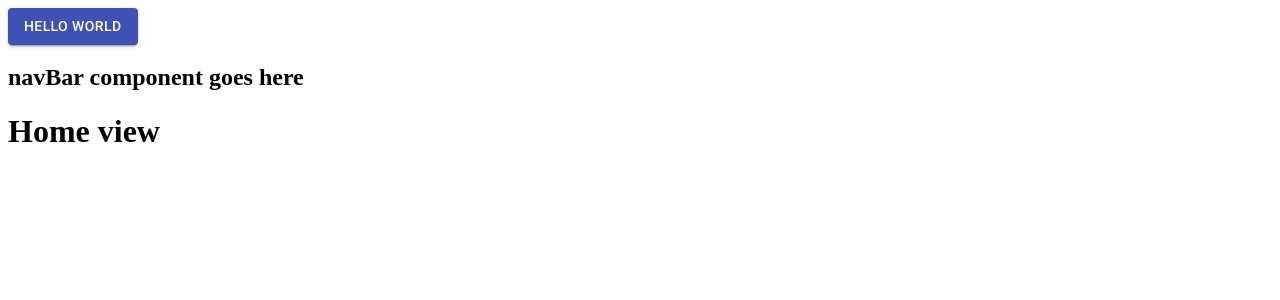
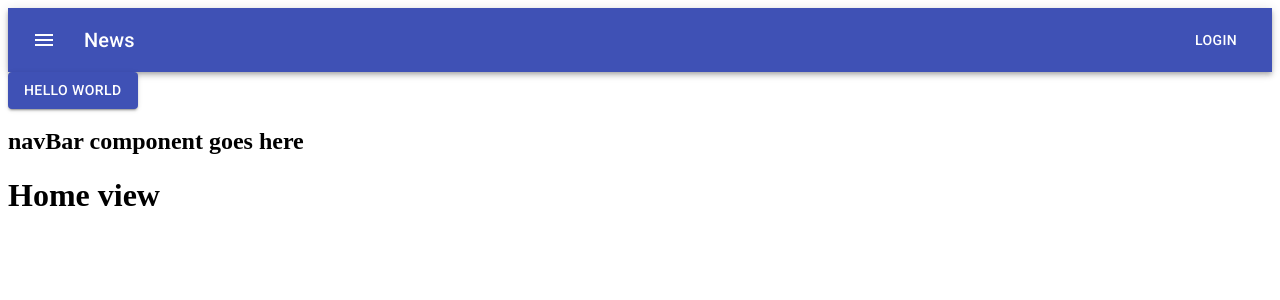
Before and after one commit to tristangrovender/urban-ventures, a React (Create React App) app in the folder urban-ventures-project/: page / in a window 1280 px wide. Shown: the top 300 px of the page. Built offline with nearby package versions, Linux system fonts and the light colour scheme.

Commit message:
Added navBar

```diff
--- a/urban-ventures-project/public/index.html
+++ b/urban-ventures-project/public/index.html
@@ -15,6 +15,9 @@
       user's mobile device or desktop. See https://developers.google.com/web/fundamentals/web-app-manifest/
     -->
         <link rel="manifest" href="%PUBLIC_URL%/manifest.json" />
+
+        <!-- from material-ui docs  -->
+
         <link
             rel="stylesheet"
             href="https://fonts.googleapis.com/css?family=Roboto:300,400,500,700&display=swap"
@@ -23,6 +26,11 @@
             rel="stylesheet"
             href="https://fonts.googleapis.com/icon?family=Material+Icons"
         />
+        <meta
+            name="viewport"
+            content="minimum-scale=1, initial-scale=1, width=device-width"
+        />
+
         <!--
       Notice the use of %PUBLIC_URL% in the tags above.
       It will be replaced with the URL of the `public` folder during the build.
--- a/urban-ventures-project/src/App.js
+++ b/urban-ventures-project/src/App.js
@@ -1,4 +1,5 @@
 import React from "react";
+import ButtonAppBar from "./components/ButtonAppBar.js";
 
 import Home from "./views/Home.js";
 
@@ -7,6 +8,7 @@
 function App() {
     return (
         <div className="app">
+            <ButtonAppBar />
             <Home />
         </div>
     );
--- /dev/null
+++ b/urban-ventures-project/src/components/ButtonAppBar.js
@@ -0,0 +1,45 @@
+import React from "react";
+import { makeStyles } from "@material-ui/core/styles";
+import AppBar from "@material-ui/core/AppBar";
+import Toolbar from "@material-ui/core/Toolbar";
+import Typography from "@material-ui/core/Typography";
+import Button from "@material-ui/core/Button";
+import IconButton from "@material-ui/core/IconButton";
+import MenuIcon from "@material-ui/icons/Menu";
+
+const useStyles = makeStyles(theme => ({
+    root: {
+        flexGrow: 1
+    },
+    menuButton: {
+        marginRight: theme.spacing(2)
+    },
+    title: {
+        flexGrow: 1
+    }
+}));
+
+export default function ButtonAppBar() {
+    const classes = useStyles();
+
+    return (
+        <div className={classes.root}>
+            <AppBar position="static">
+                <Toolbar>
+                    <IconButton
+                        edge="start"
+                        className={classes.menuButton}
+                        color="inherit"
+                        aria-label="menu"
+                    >
+                        <MenuIcon />
+                    </IconButton>
+                    <Typography variant="h6" className={classes.title}>
+                        News
+                    </Typography>
+                    <Button color="inherit">Login</Button>
+                </Toolbar>
+            </AppBar>
+        </div>
+    );
+}
```
